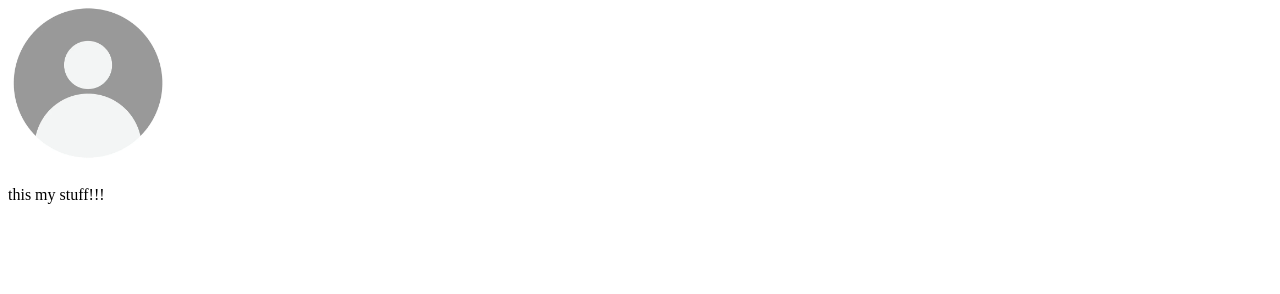
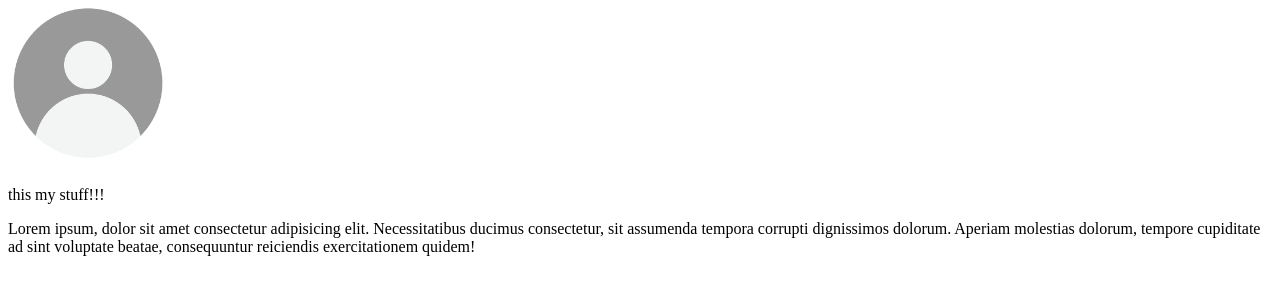
Before and after one commit to gopinath2262009/first_project, a plain HTML site: page index.html in a window 1280 px wide. Shown: the part 138-432 px from the top of the page. Drawn offline with Linux system fonts and the light colour scheme.

Commit message:
added paragraph

```diff
--- a/index.html
+++ b/index.html
@@ -10,5 +10,6 @@
     <H1>NEW NAME</H1>
  <img width="160px" src="profile.webp" alt="">
  <p>this my stuff!!!</p>
+ <p>Lorem ipsum, dolor sit amet consectetur adipisicing elit. Necessitatibus ducimus consectetur, sit assumenda tempora corrupti dignissimos dolorum. Aperiam molestias dolorum, tempore cupiditate ad sint voluptate beatae, consequuntur reiciendis exercitationem quidem!</p>
 </body>
 </html>
```
